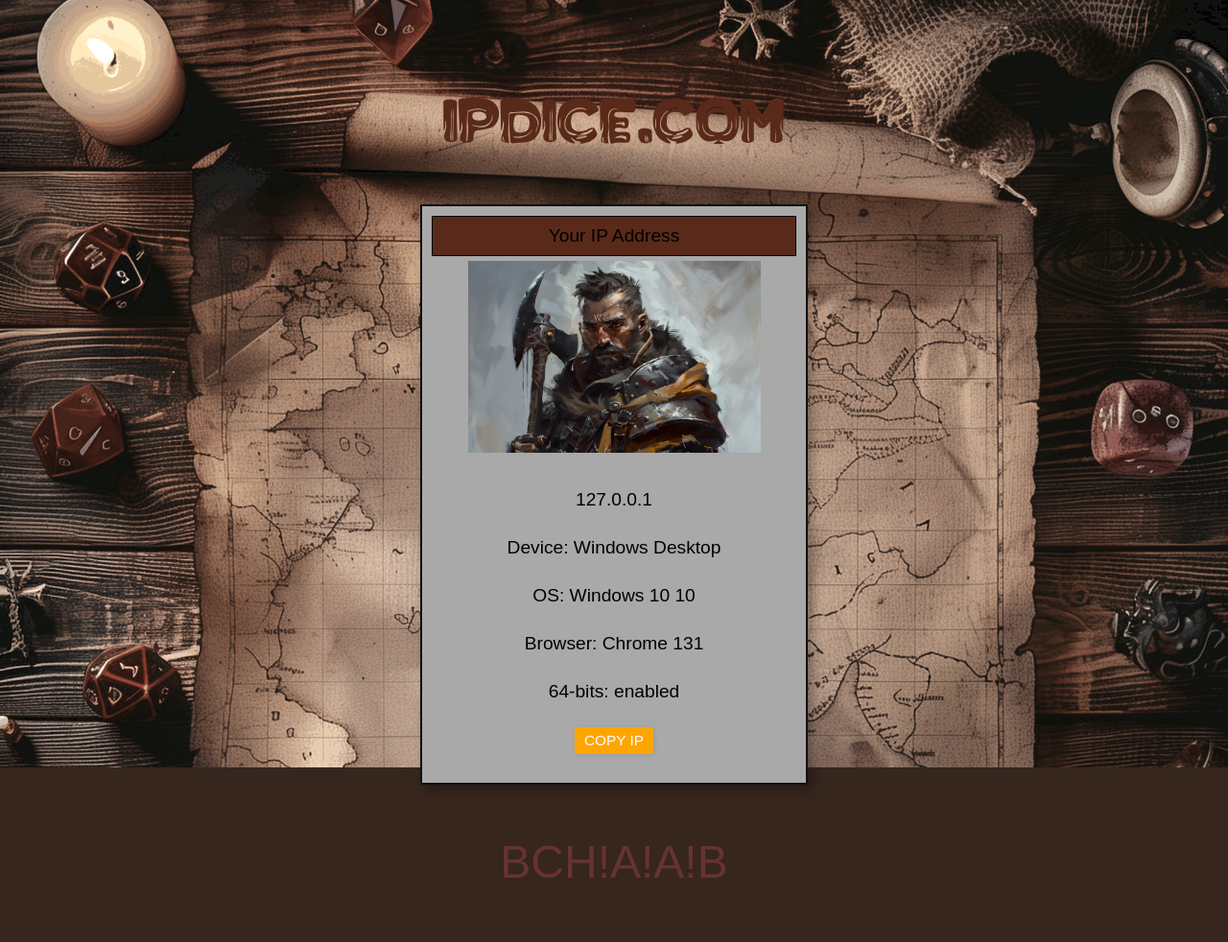
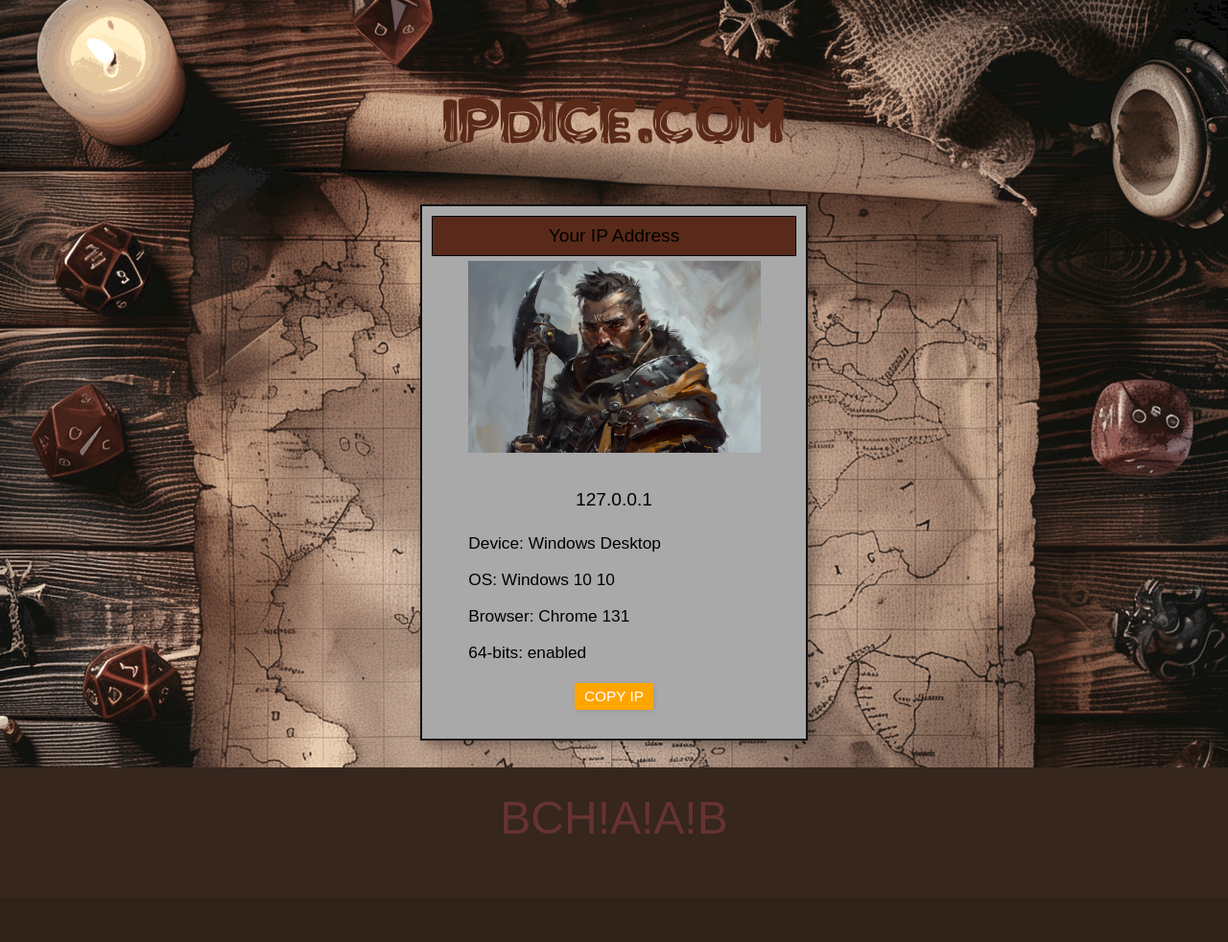
Before and after one commit to doritoes/ipdice.com, a PHP site: page / in a window 1280 px wide. Shown: the whole page at 96% size. After the commit the page ends 869 px from the top, so only its background shows below. Run offline with PHP 8.4, Linux system fonts and the light colour scheme; some web fonts are replaced.

Commit message:
Update dark.css

```diff
--- a/app/static/styles/dark.css
+++ b/app/static/styles/dark.css
@@ -36,6 +36,13 @@ main {
   text-align: center;     /* Horizontal centering */
   align-items: center;    /* Center vertically within the flex container */
   justify-content: center; /* Center horizontally if there's extra space */
+}
+main .details {
+  text-align: left;  /* Left-justify the text */
+  margin: 0 auto;    /* Horizontally center the block */
+  width: 80%;        /* Set a width to prevent the text from stretching too wide */
+  font-size: 0.9em;  /* Slightly smaller font */
+  line-height: 1.2em; /* Single-spaced */
 }
 h1 {
   font-family: PokerInFire, sans-serif;
```
